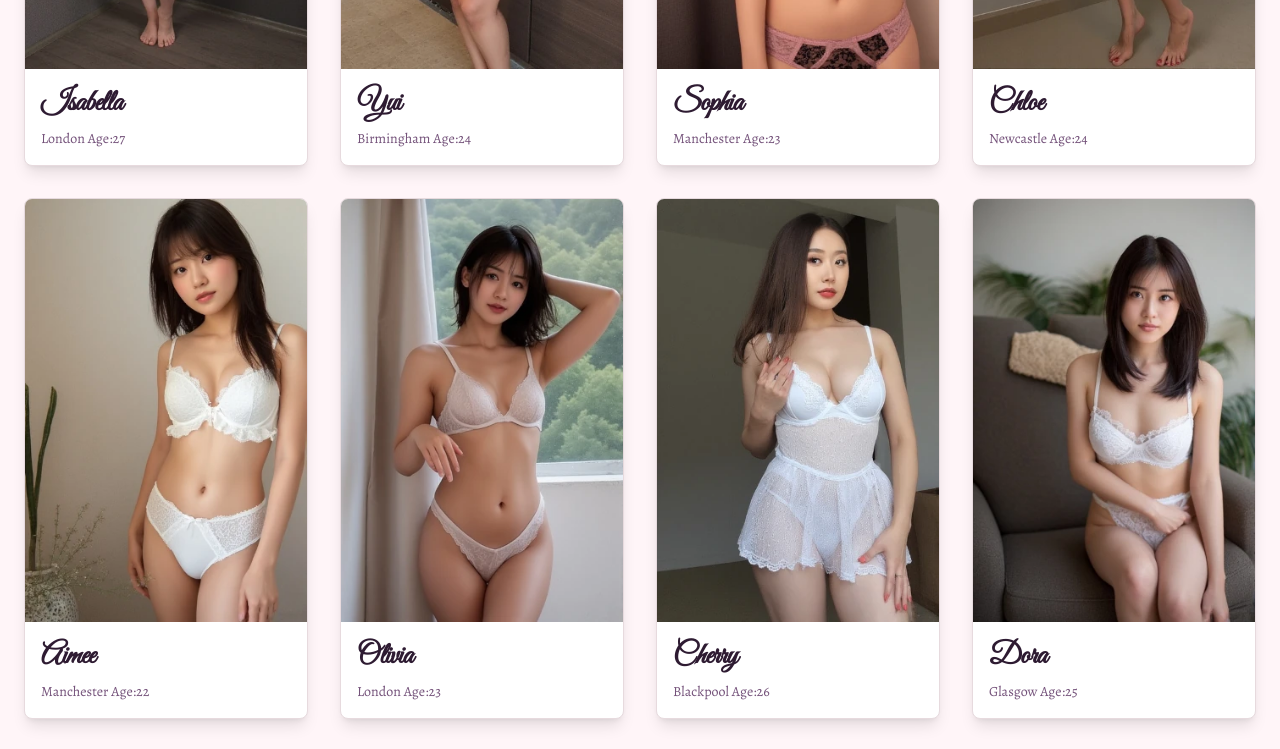
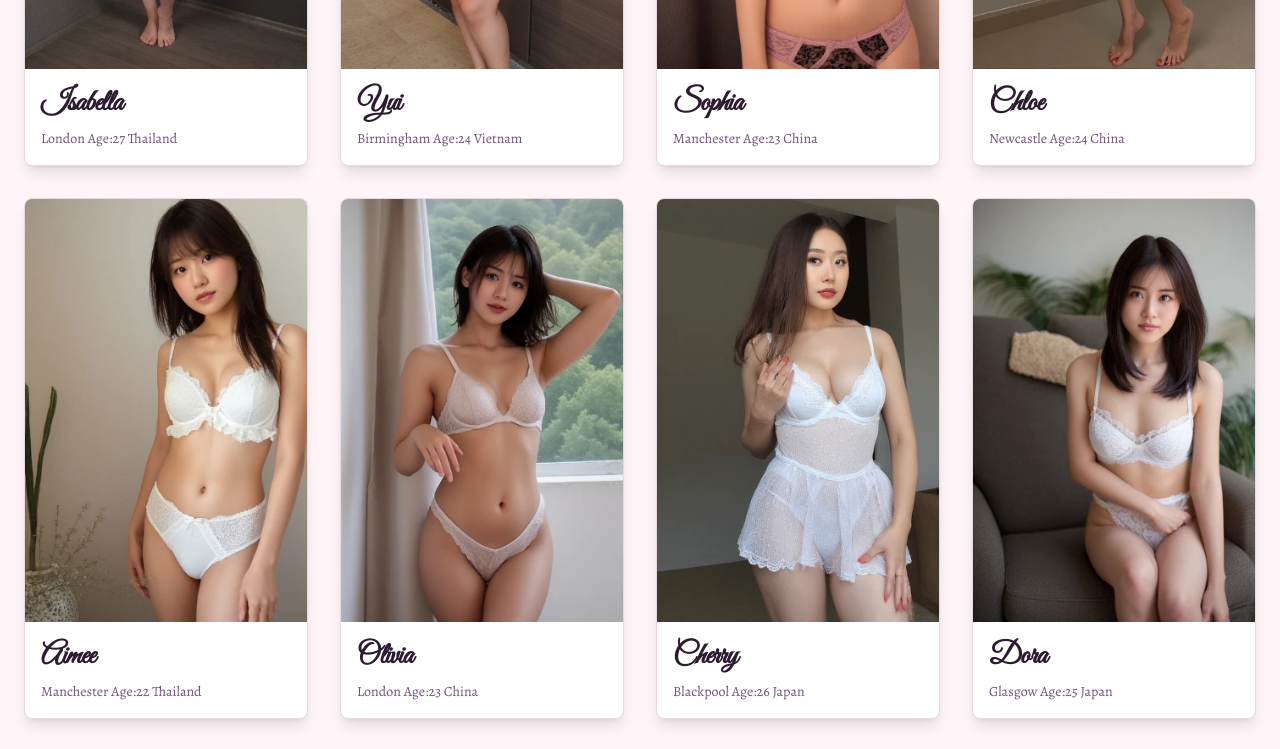
Before and after one commit to chrisbee2812/Roseescorts, a Next.js app: page /gallery in a window 1280 px wide. Shown: the part 620-1369 px from the top of the page. Built offline with nearby package versions, Linux system fonts and the light colour scheme.

Commit message:
updated origins

```diff
--- a/src/app/gallery/page.tsx
+++ b/src/app/gallery/page.tsx
@@ -14,22 +14,22 @@ import { RadioGroup, RadioGroupItem } from "@/components/ui/radio-group";
 import { Label } from "@/components/ui/label";
 
 const profiles = [
-  { id: 1, name: "Isabella", location:"London", age:"27", imageId: "profile-1" },
-  { id: 2, name: "Yui", location:"Birmingham", age:"24", imageId: "profile-2" },
-  { id: 3, name: "Sophia", location:"Manchester", age:"23", imageId: "profile-3" },
-  { id: 4, name: "Chloe", location:"Newcastle", age:"24", imageId: "profile-4" },
-  { id: 5, name: "Aimee", location:"Manchester", age:"22", imageId: "profile-5" },
-  { id: 6, name: "Olivia", location:"London", age:"23", imageId: "profile-6" },
-  { id: 7, name: "Cherry", location:"Blackpool", age:"26", imageId: "profile-8" },
-  { id: 8, name: "Dora", location:"Glasgow", age:"25", imageId: "profile-9" },
-  { id: 9, name: "Sunny", location:"Preston", age:"23", imageId: "profile-10" },
-  { id: 10, name: "Denise", location:"Blackpool", age:"25", imageId: "profile-11" },
-  { id: 11, name: "Louise", location:"Birmingham", age:"25", imageId: "profile-12" },
-  { id: 12, name: "Cora", location:"Preston", age:"26", imageId: "profile-13" },
-  { id: 13, name: "Flora", location:"Bath", age:"24", imageId: "profile-14" },
-  { id: 14, name: "Julie", location:"Newcastle", age:"25", imageId: "profile-15" },
-  { id: 15, name: "Daisy", location:"Bath", age:"25", imageId: "profile-16" },
-  { id: 16, name: "Kate", location:"Glasgow", age:"23", imageId: "profile-7" },
+  { id: 1, name: "Isabella", location:"London", age:"27", origin:"Thailand", imageId: "profile-1" },
+  { id: 2, name: "Yui", location:"Birmingham", age:"24", origin:"Vietnam", imageId: "profile-2" },
+  { id: 3, name: "Sophia", location:"Manchester", age:"23", origin:"China", imageId: "profile-3" },
+  { id: 4, name: "Chloe", location:"Newcastle", age:"24", origin:"China", imageId: "profile-4" },
+  { id: 5, name: "Aimee", location:"Manchester", age:"22", origin:"Thailand", imageId: "profile-5" },
+  { id: 6, name: "Olivia", location:"London", age:"23", origin:"China", imageId: "profile-6" },
+  { id: 7, name: "Cherry", location:"Blackpool", age:"26", origin:"Japan", imageId: "profile-8" },
+  { id: 8, name: "Dora", location:"Glasgow", age:"25", origin:"Japan", imageId: "profile-9" },
+  { id: 9, name: "Sunny", location:"Preston", age:"23", origin:"China", imageId: "profile-10" },
+  { id: 10, name: "Denise", location:"Blackpool", age:"25", origin:"Thailand", imageId: "profile-11" },
+  { id: 11, name: "Louise", location:"Birmingham", age:"25", origin:"Japan", imageId: "profile-12" },
+  { id: 12, name: "Cora", location:"Preston", age:"26", origin:"Vietnam", imageId: "profile-13" },
+  { id: 13, name: "Flora", location:"Bath", age:"24", origin:"Vietnam", imageId: "profile-14" },
+  { id: 14, name: "Julie", location:"Newcastle", age:"25", origin:"Japan", imageId: "profile-15" },
+  { id: 15, name: "Daisy", location:"Bath", age:"25", origin:"China", imageId: "profile-16" },
+  { id: 16, name: "Kate", location:"Glasgow", age:"23", origin:"China", imageId: "profile-7" },
 ];
 
 export default function GalleryPage() {
@@ -71,7 +71,7 @@ export default function GalleryPage() {
                   </CardHeader>
                   <CardContent className="p-4">
                     <CardTitle className="font-headline text-3xl">{profile.name}</CardTitle>
-                    <CardDescription className="mt-2 font-body text-muted-foreground">{profile.location} Age:{profile.age}</CardDescription>
+                    <CardDescription className="mt-2 font-body text-muted-foreground">{profile.location} Age:{profile.age} {profile.origin}</CardDescription>
                   </CardContent>
                 </Card>
               );
```
